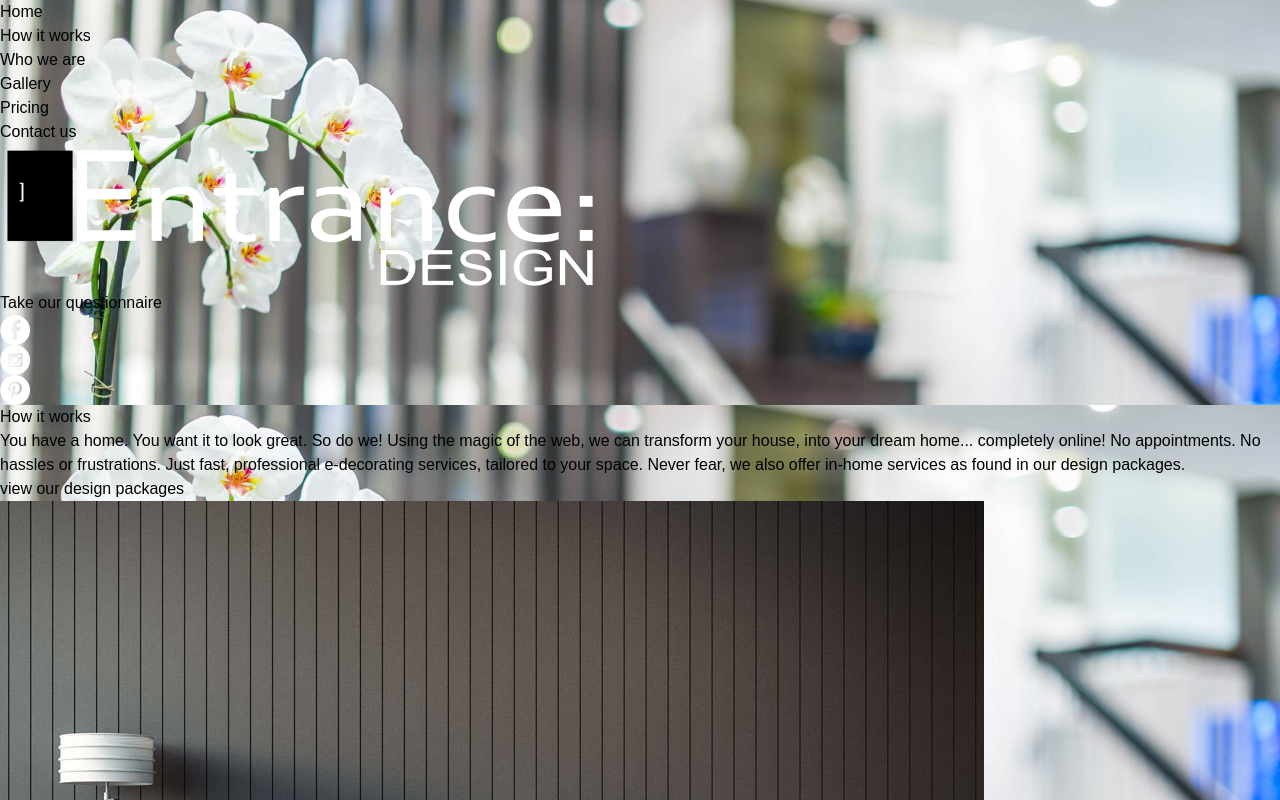
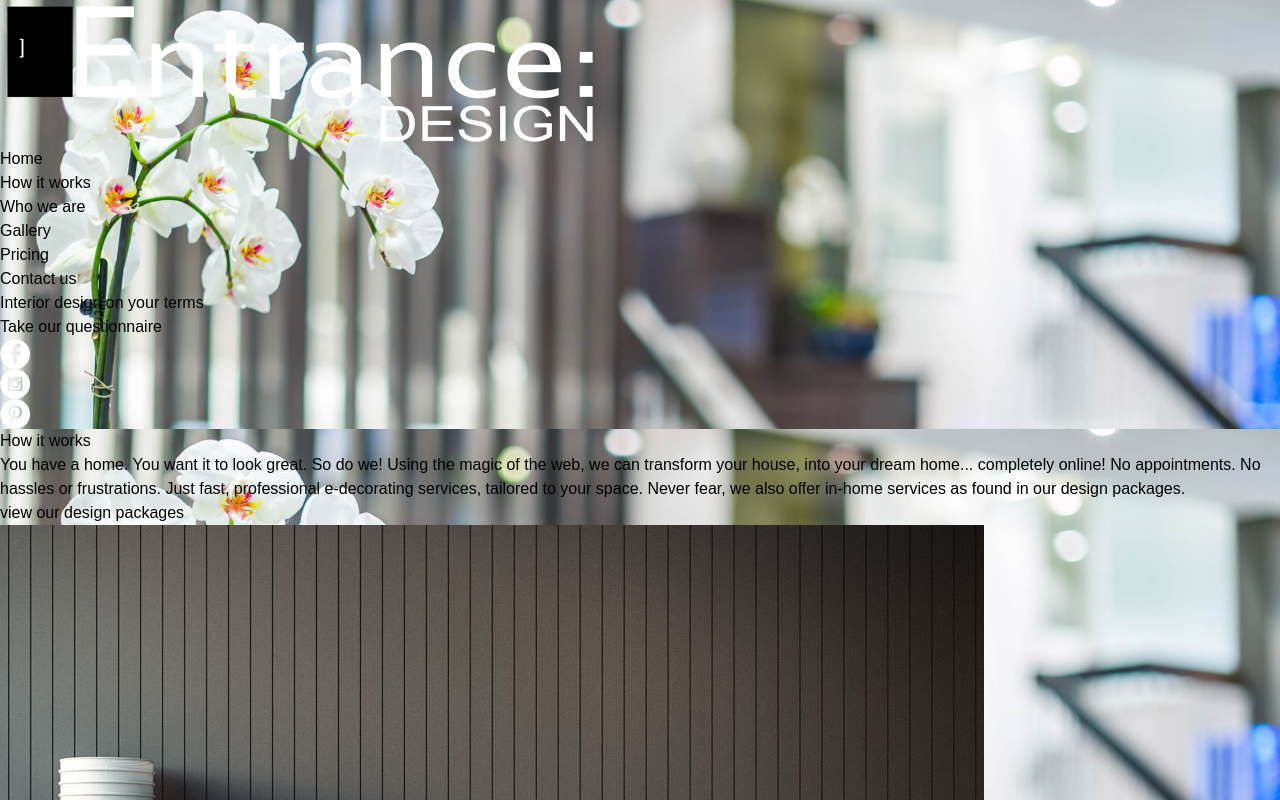
Before and after one commit to kyle-s-tong/entrance-design-frontend, a Vue app: page / in a window 1280 px wide. Shown: the top 800 px of the page. Built offline with nearby package versions, Linux system fonts and the light colour scheme.

Commit message:
Change home page to have a subtitle instead of a big logo as per conversation on messenger

```diff
--- a/src/components/TheHeaderBar.vue
+++ b/src/components/TheHeaderBar.vue
@@ -1,11 +1,15 @@
 <template>
   <div :class="['flex w-full justify-center h-16 fixed', this.navBarState]">
-    <div :class="['flex', this.navCollapsed ? 'py-2 w-3/4 items-center' : 'flex-col items-end w-3/4']">
-      <HeaderBarLogo :logoClass="'xs:hidden flex w-2/12'" v-if="this.navCollapsed" />
-      <div class="w-full flex justify-center md:justify-end">
-        <HeaderBarLink v-for="link in headerBarLinks" :key="link.text" :link="link" :isCollapsed="navCollapsed" />
+    <div :class="['flex', this.navCollapsed ? 'py-2 w-3/4 justify-between items-center' : 'flex-col items-end w-10/12']">
+      <HeaderBarLogo :logoClass="'xs:hidden flex w-2/12 py-2'" v-if="this.navCollapsed"/>
+      <div class="w-full flex justify-center md:justify-between pt-2">
+        <HeaderBarLogo :logoClass="'xs:hidden flex w-2/12 pt-2'" v-if="!this.navCollapsed" />
+        <div :class="['flex', this.navCollapsed ? 'flex-grow justify-end' : 'justify-center md:justify-between pt-6']">
+          <HeaderBarLink v-for="link in headerBarLinks" :key="link.text" :link="link" :isCollapsed="navCollapsed" />
+        </div>
       </div>
-      <HeaderBarLogo :logoClass="'py-24'" v-if="!this.navCollapsed" />
+      <!-- <HeaderBarLogo :logoClass="'py-24'" v-if="!this.navCollapsed" /> -->
+      <h1 class="pt-64 pb-20 text-6xl uppercase text-white tracking-wide" v-if="!this.navCollapsed">Interior design on your terms</h1>
       <LinkButton :link="this.questionnaireButton" v-if="!this.navCollapsed" />
       <div class="flex justify-end w-2/12 py-8" v-if="!this.navCollapsed">
         <a href="https://www.facebook.com/Entrancedesignnz16" class="mx-2">
--- a/src/views/HomeView.vue
+++ b/src/views/HomeView.vue
@@ -20,7 +20,6 @@
             <img :src="this.whoWeAreSection.image" class="w-full">
           </div>
           <div class="w-2/3 pl-16">
-            <!-- TODO: header instead of p tag -->
             <h2 class="text-3xl pb-4">{{ this.whoWeAreSection.title }}</h2>
             <div v-html="this.whoWeAreSection.description" class="pt-0 lg:pt-2 text-justify text-xs lg:text-sm" />
           </div>
```
